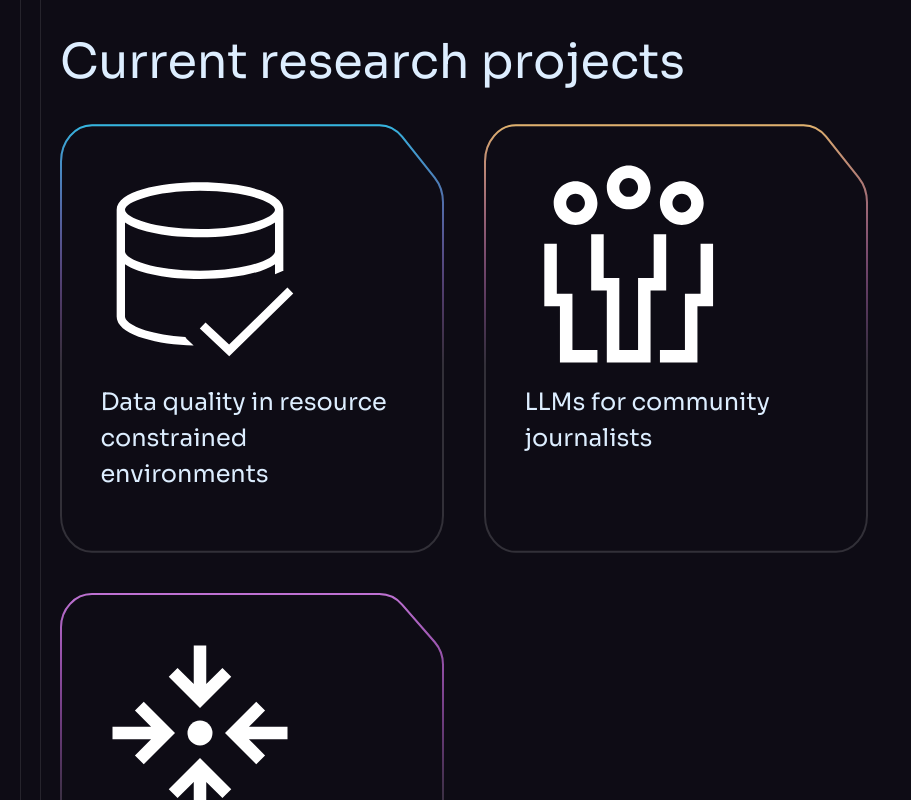
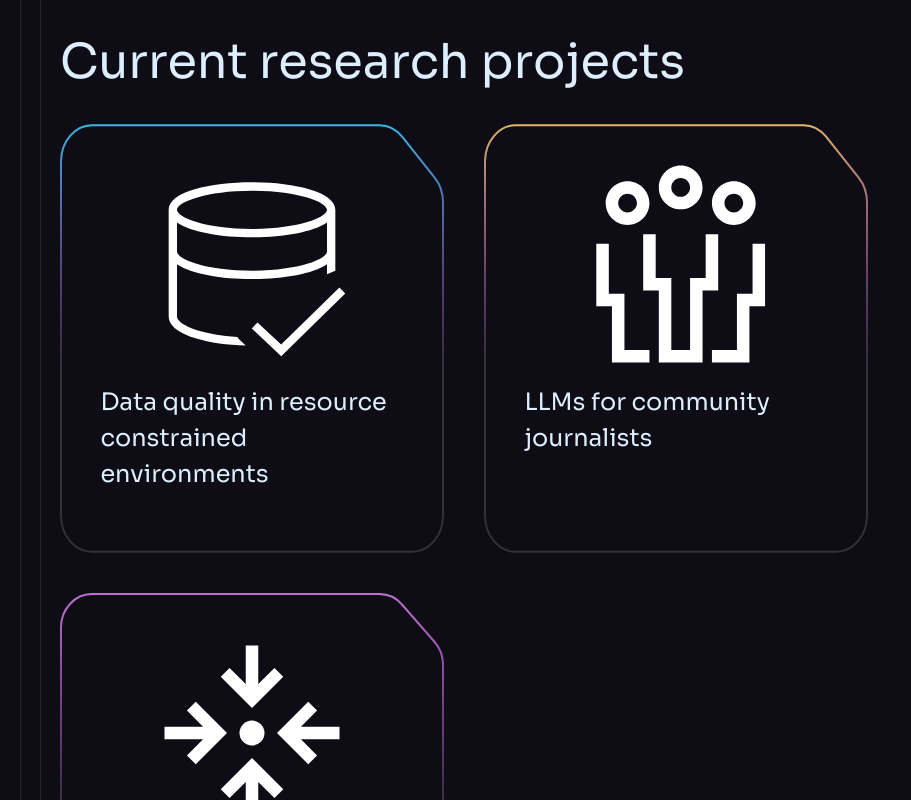
Before and after one commit to Datawise-Africa/datawise_frontend, a React (Vite) app: page / in a window 1280 px wide. Shown: the part 2220-3020 px from the top of the page, without its empty margins (0-911 px from the left). Built offline with nearby package versions, Linux system fonts and the light colour scheme.

Commit message:
Modified portfolio detail section

```diff
--- a/src/components/PortfolioSection.jsx
+++ b/src/components/PortfolioSection.jsx
@@ -11,11 +11,11 @@ const PortfolioSection = () => {
                     className='block relative p-0.5 bg-no-repeat bg-[length:100%_100%] md:max-w-[24rem] '
                     style={{backgroundImage: `url(${item.backgroundUrl})`}}
                 >
-                    <div className='relative z-2 flex flex-col min-h-[22rem] p-[2.4rem] pointer-events-none'>
-                        <div className="flex items-center mt-auto">
+                    <div className='relative z-2 flex flex-col min-h-[22rem] p-[2.4rem] pointer-events-none items-center justify-center'>
+                        <div className="flex">
                             <img src={item.logo} alt={item.title} width={200} height={200} loading='lazy'/>
                         </div>
-                        <h5 className='h5 mb-5 mt-5'>{item.title}</h5>
+                        <h5 className='h5 mb-5 mt-5' style={{ textAlign: 'left'}}>{item.title}</h5>
                     </div>
                 </div>
             ))}
```
